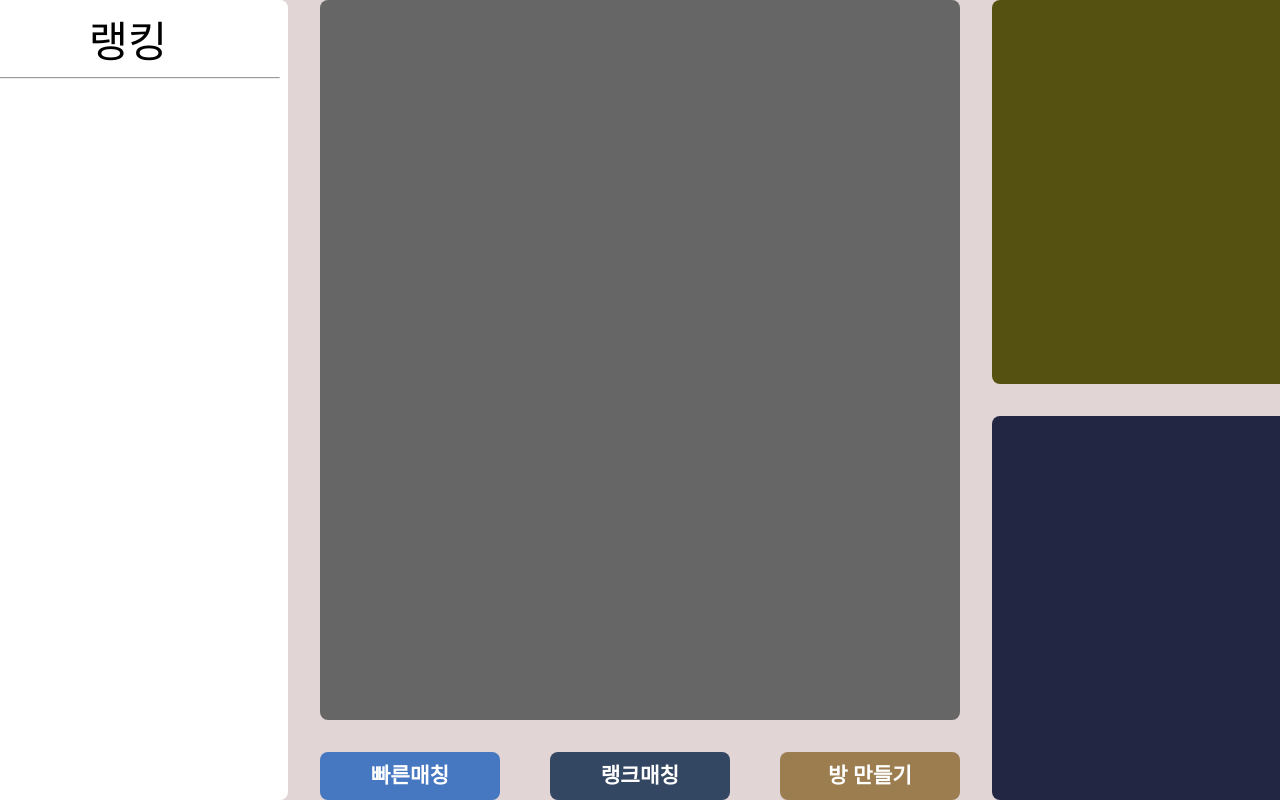
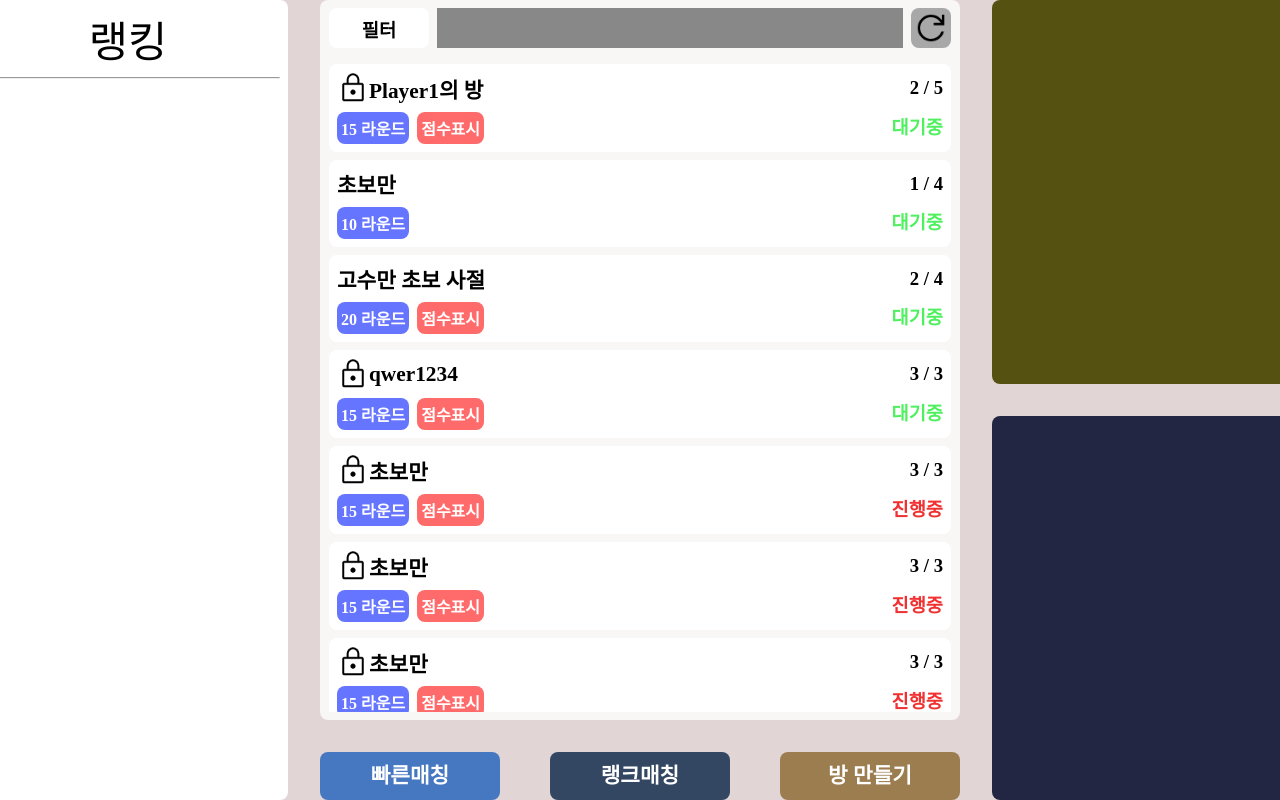
Before and after one commit to westofsky/BBNG, a Vue app in the folder frontend/: page /lobby in a window 1280 px wide. Shown: the top 800 px of the page. Built offline with nearby package versions, Linux system fonts and the light colour scheme; what vue3-google-login would draw is missing.

Commit message:
Implement Rooms component design and functions

```diff
--- a/frontend/src/components/Rooms.vue
+++ b/frontend/src/components/Rooms.vue
@@ -1,25 +1,295 @@
 <template>
     <div class="Rooms RoundBorder">
+        <div class="FilterArea">
+            <div class="BtnFilter" v-on:click="btnFilterClicked">
+                <label style="font-size: 14pt; font-weight: bold; user-select: none;">필터</label>
+            </div>
+            <div class="FilterOptionArea">
 
+            </div>
+            <div class="BtnRefresh" v-on:click="btnRefreshClicked">
+                <img src="../assets/images/icon_refresh.png" style="width: 40px; height: 40px;" />
+            </div>
+        </div>
+        <div class="RoomList">
+            <div class="RoomInfo" v-for="roomInfo in roomList" v-on:click="onRoomClicked(roomInfo)">
+                <div class="RoomInfo1">
+                    <img v-if="roomInfo.roomopt_lock" class="Lock" src="../assets/images/icon_lock.png"/>
+                    <label class="Name">{{roomInfo.room_name}}</label>
+                    <label class="Player">{{roomInfo.room_current_player}} / {{roomInfo.roomopt_max_player}}</label>
+                </div>
+                <div class="RoomInfo2">
+                    <label class="Round">{{roomInfo.roomopt_round}} 라운드</label>
+                    <label v-if="roomInfo.roomopt_show_score" class="ShowScore">점수표시</label>
+                    <label v-if="roomInfo.room_state === '대기중'" class="Waiting">{{roomInfo.room_state}}</label>
+                    <label v-else-if="roomInfo.room_state === '진행중'" class="Playing">{{roomInfo.room_state}}</label>
+                </div>
+            </div>
+        </div>
     </div>
 </template>
 
 <script>
-    export default {
-        name: 'Rooms',
-    }
+export default {
+    name: 'Rooms',
+    data() {
+        return {
+            roomList: [
+                {
+                    room_name: "Player1의 방",
+                    room_state: "대기중",
+                    room_current_player: 2,
+                    roomopt_round: 15,
+                    roomopt_show_score: true,
+                    roomopt_max_player: 5,
+                    roomopt_lock: true
+                },
+                {
+                    room_name: "초보만",
+                    room_state: "대기중",
+                    room_current_player: 1,
+                    roomopt_round: 10,
+                    roomopt_show_score: false,
+                    roomopt_max_player: 4,
+                    roomopt_lock: false
+                },
+                {
+                    room_name: "고수만 초보 사절",
+                    room_state: "대기중",
+                    room_current_player: 2,
+                    roomopt_round: 20,
+                    roomopt_show_score: true,
+                    roomopt_max_player: 4,
+                    roomopt_lock: false
+                },
+                {
+                    room_name: "qwer1234",
+                    room_state: "대기중",
+                    room_current_player: 3,
+                    roomopt_round: 15,
+                    roomopt_show_score: true,
+                    roomopt_max_player: 3,
+                    roomopt_lock: true
+                },
+                {
+                    room_name: "초보만",
+                    room_state: "진행중",
+                    room_current_player: 3,
+                    roomopt_round: 15,
+                    roomopt_show_score: true,
+                    roomopt_max_player: 3,
+                    roomopt_lock: true
+                },
+                {
+                    room_name: "초보만",
+                    room_state: "진행중",
+                    room_current_player: 3,
+                    roomopt_round: 15,
+                    roomopt_show_score: true,
+                    roomopt_max_player: 3,
+                    roomopt_lock: true
+                },
+                {
+                    room_name: "초보만",
+                    room_state: "진행중",
+                    room_current_player: 3,
+                    roomopt_round: 15,
+                    roomopt_show_score: true,
+                    roomopt_max_player: 3,
+                    roomopt_lock: true
+                },
+                {
+                    room_name: "초보만",
+                    room_state: "진행중",
+                    room_current_player: 3,
+                    roomopt_round: 15,
+                    roomopt_show_score: true,
+                    roomopt_max_player: 3,
+                    roomopt_lock: true
+                },
+                {
+                    room_name: "초보만",
+                    room_state: "진행중",
+                    room_current_player: 3,
+                    roomopt_round: 15,
+                    roomopt_show_score: true,
+                    roomopt_max_player: 3,
+                    roomopt_lock: true
+                },
+            ]
+        }
+    },
+    methods: {
+        setRooms(roomList) {
+            this.roomList = roomList;
+        },
+        btnFilterClicked(){
+
+        },
+        btnRefreshClicked() {
+
+        },
+        onRoomClicked(roomInfo) {
+            if(roomInfo.room_state == "진행중") {
+                alert("이미 게임이 진행중인 방입니다!");
+            }
+        },
+    },
+}
 </script>
 
 <style scoped>
-.Rooms{
-    background-color: #666666;
+.Rooms {
+    background-color: #F9F6F6;
     width: 640px;
     height: 720px;
     margin-left: 32px;
     margin-right: 32px;
+    display: flex;
+    flex-direction: column;
+    align-items: center;
 }
 
 .RoundBorder {
     border-radius: 8px;
 }
+
+.FilterArea {
+    box-sizing: border-box;
+    width: 622px;
+    height: 40px;
+    margin: 8px;
+    display: flex;
+}
+
+.RoomList {
+    width: 622px;
+    flex: 1;
+    margin: 0px 8px 8px 8px;
+    overflow: auto;
+}
+
+.BtnFilter {
+    width: 100px;
+    height: 40px;
+    background-color: #ffffff;
+    border-radius: 8px;
+    display: flex;
+    align-items: center;
+    justify-content: center;
+}
+
+.BtnFilter:hover {
+    background-color: #d8d8d8;
+}
+
+.BtnFilter:active {
+    background-color: #acacac;
+}
+
+.FilterOptionArea {
+    flex: 1;
+    background-color: #888888;
+    margin: 0px 8px;
+}
+
+.BtnRefresh {
+    width: 40px;
+    height: 40px;
+    border-radius: 8px;
+    background-color: #A8A8A8;
+}
+
+.BtnRefresh:hover {
+    background-color: #8f8f8f;
+}
+
+.BtnRefresh:active {
+    background-color: #727272;
+}
+
+.RoomInfo {
+    background-color: #ffffff;
+    padding: 8px;
+    display: flex;
+    border-radius: 8px;
+    margin: 8px 0px;
+    flex-direction: column;
+}
+
+.RoomInfo:hover {
+    background-color: #e7e7e7;
+}
+
+.RoomInfo:active {
+    background-color: #c7c7c7;
+}
+
+.RoomInfo1 {
+    flex: 1;
+    display: flex;
+    align-items: center;
+}
+
+.RoomInfo1 .Lock {
+    width: 32px;
+    height: 32px;
+}
+
+.RoomInfo1 .Name {
+    flex: 1;
+    font-weight: bold;
+    font-size: 16pt;
+    user-select: none;
+}
+
+.RoomInfo1 .Player {
+    font-weight: bold;
+    font-size: 14pt;
+    user-select: none;
+}
+
+.RoomInfo2 {
+    flex: 1;
+    margin-top: 8px;
+    align-items: center;
+}
+
+.RoomInfo .Round {
+    display: inline-block;
+    background-color: #6675FF;
+    font-weight: bold;
+    font-size: 12pt;
+    user-select: none;
+    color: #ffffff;
+    border-radius: 8px;
+    padding: 4px;
+    margin-right: 8px;
+}
+
+.RoomInfo2 .ShowScore {
+    display: inline-block;
+    background-color: #FF6A6A;
+    font-weight: bold;
+    font-size: 12pt;
+    user-select: none;
+    color: #ffffff;
+    border-radius: 8px;
+    padding: 4px;
+    margin-right: 8px;
+}
+.RoomInfo2 .Waiting {
+    color: #4EF05E;
+    font-weight: bold;
+    font-size: 14pt;
+    user-select: none;
+    float:right;
+}
+.RoomInfo2 .Playing {
+    color: #f13131;
+    font-weight: bold;
+    font-size: 14pt;
+    user-select: none;
+    float:right;
+}
 </style>
```
